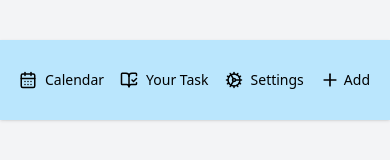
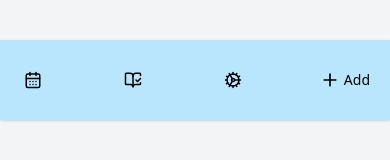
Before and after one commit to HannaNikola/calendar, a Next.js app: page /task in a window 390 px wide. Shown: the part 724-884 px from the top of the page. Built offline with nearby package versions, Linux system fonts and the light colour scheme.

Commit message:
add styles

```diff
--- a/src/app/components_Calendar/Header.tsx
+++ b/src/app/components_Calendar/Header.tsx
@@ -4,7 +4,7 @@ import { LogOut } from "lucide-react";
 export default function Header() {
 
   return (
-    <section className="w-full  bg-header-background ">
+    <section className="w-full  bg-header-background">
     <div className="h-[70px] sm:h-[100px] flex  py-5 px-5 shadow-sm">
       <div className="flex ml-auto items-center  ">
         <div className="flex w-[30px] h-[30px] mr-4 border-[1] border-grey-border rounded-[50px] overflow-hidden ">
--- a/src/app/components_Calendar/Navbar.tsx
+++ b/src/app/components_Calendar/Navbar.tsx
@@ -21,8 +21,8 @@ export const Navbar: FC<AdaptiveProps> = () => {
           href="/calendar"
           className="flex max-lg:flex-1 items-center px-2 py-2 max-lg:h-[40px] lg:w-[260px] lg:px-4 sm:bg-navbar-button sm:hover:bg-navbar-button-hover lg:rounded-sm sm:rounded-4xl sm:shadow-sm sm:transition-colors sm:duration-300"
         >
-          <CalendarDays size={18} className="shrink-0 sm:ml-1" />
-          <span className="ml-2 text-main text-sm whitespace-nowrap ">
+          <CalendarDays size={18} className="shrink-0 ml-1" />
+          <span className="max-sm:hidden ml-2 text-main text-sm whitespace-nowrap ">
             Calendar
           </span>
         </Link>
@@ -31,8 +31,8 @@ export const Navbar: FC<AdaptiveProps> = () => {
           href="/task"
           className="flex max-lg:flex-1 items-center px-2 py-2 max-lg:h-[40px] lg:w-[260px] lg:px-4 sm:bg-navbar-button sm:hover:bg-navbar-button-hover lg:rounded-sm sm:rounded-4xl sm:shadow-sm sm:transition-colors sm:duration-300"
         >
-          <BookOpenCheck size={18} className="shrink-0 sm:ml-1" />
-          <span className="ml-2 text-main text-sm whitespace-nowrap ">
+          <BookOpenCheck size={18} className="shrink-0 ml-1" />
+          <span className=" max-sm:hidden ml-2 text-main text-sm whitespace-nowrap ">
             Your Task
           </span>
         </Link>
@@ -41,8 +41,8 @@ export const Navbar: FC<AdaptiveProps> = () => {
           href="/settings"
           className="flex max-lg:flex-1 items-center px-2 py-2 max-lg:h-[40px] lg:w-[260px]  lg:px-4 sm:bg-navbar-button sm:hover:bg-navbar-button-hover lg:rounded-sm  sm:rounded-4xl sm:shadow-sm sm:transition-colors sm:duration-300"
         >
-          <Cog size={18} className="shrink-0 sm:ml-1" />
-          <span className="ml-2 text-main text-sm whitespace-nowrap ">
+          <Cog size={18} className="shrink-0 ml-1" />
+          <span className="max-sm:hidden ml-2 text-main text-sm whitespace-nowrap ">
             Settings
           </span>
         </Link>
```
